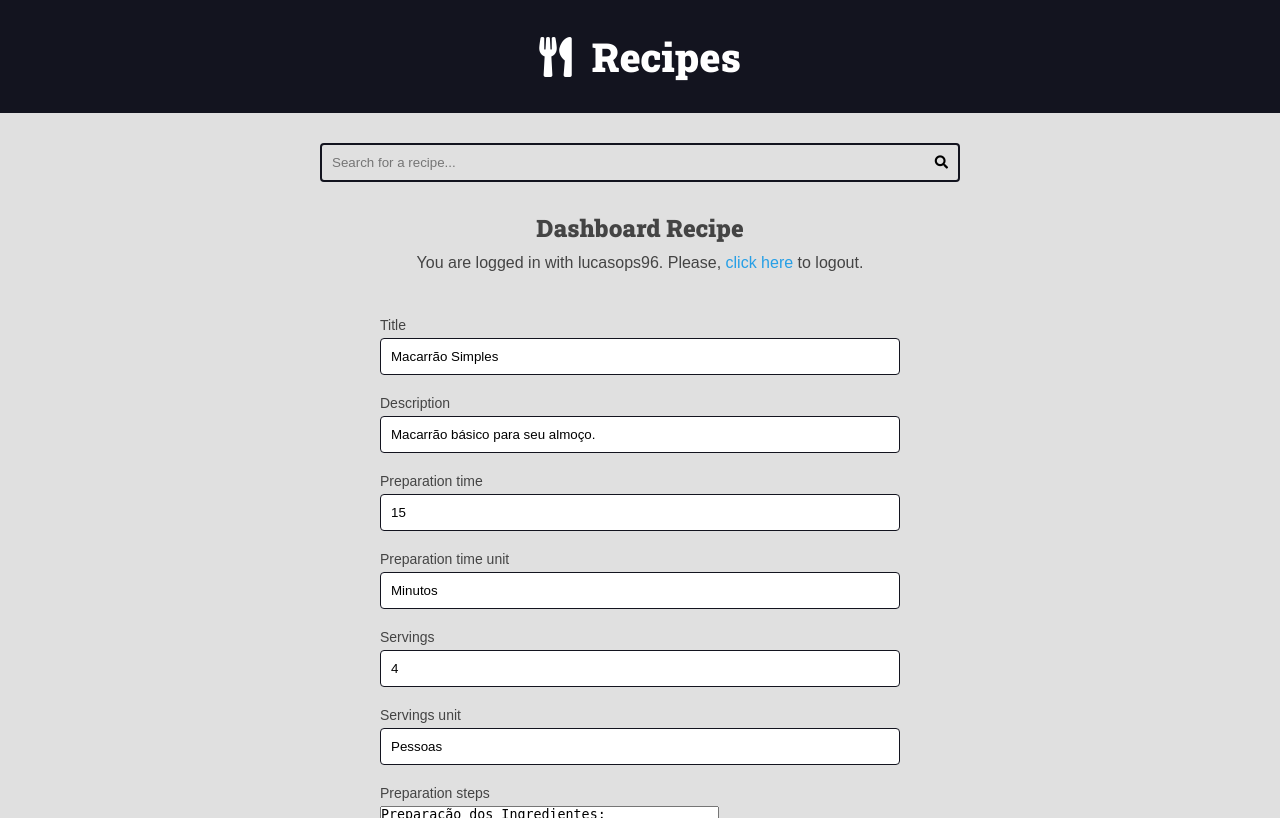
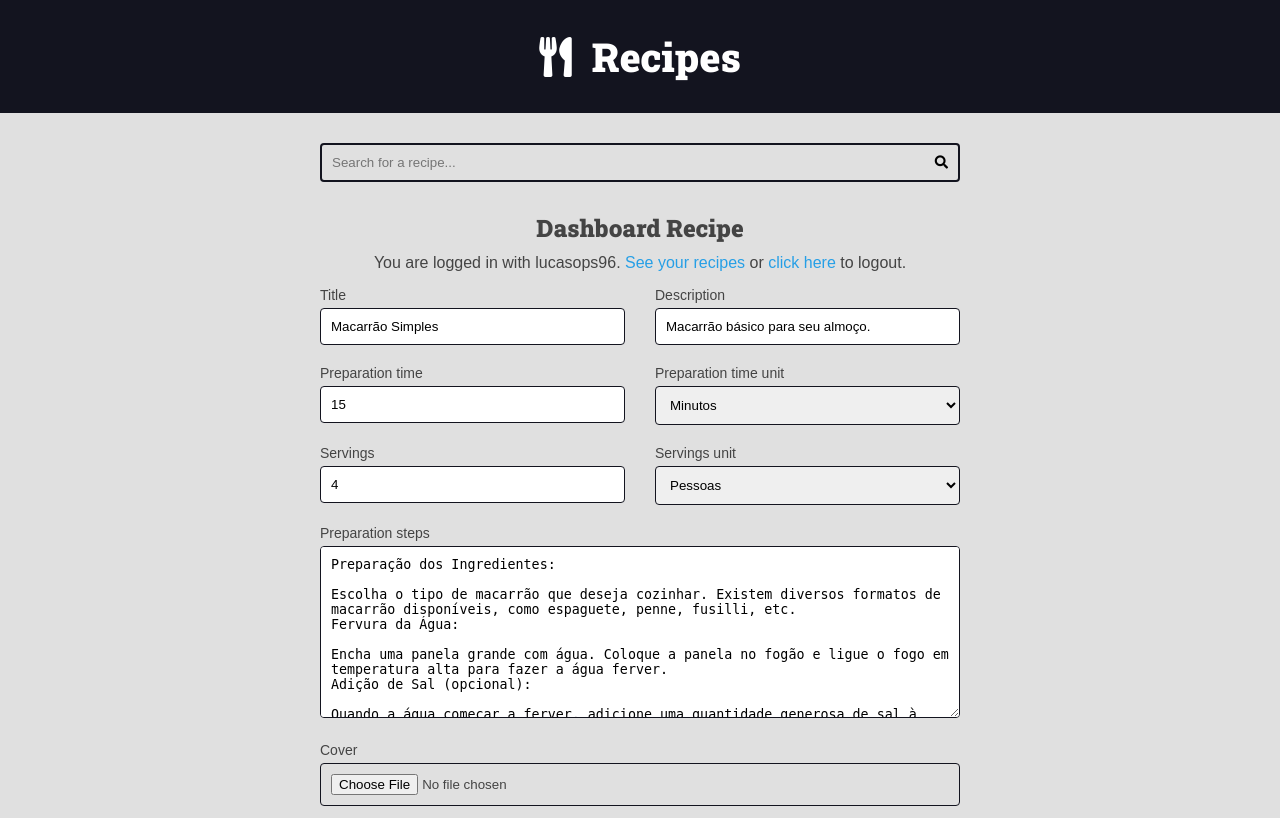
Before and after one commit to lucasops96/projeto1, a Django app: page /authors/dashboard/recipe/3/edit in a window 1280 px wide. Shown: the top 818 px of the page. Run offline with Django 4.2, Linux system fonts and the light colour scheme; a user stored in the database is signed in; data comes from the database, SQL or seed files in the repository; both versions use the stored data as it was after the commit.

Commit message:
update recipe_form and add cover recipe edit

```diff
--- a/authors/forms/recipe_form.py
+++ b/authors/forms/recipe_form.py
@@ -1,9 +1,16 @@
 from django import forms
 
 from recipes.models import Recipe
+from utils.django_forms import add_attr
 
 
 class AuthorRecipeForm(forms.ModelForm):
+    def __init__(self,*args,**kwargs):
+        super().__init__(*args,**kwargs)
+
+        add_attr(self.fields.get('preparation_steps'),'class','span-2')
+        add_attr(self.fields.get('cover'),'class','span-2')
+
     class Meta:
         model = Recipe
         fields = [
@@ -16,3 +23,24 @@ class AuthorRecipeForm(forms.ModelForm):
             'preparation_steps',
             'cover',
         ]
+
+        widgets = {
+            'cover':forms.FileInput(
+                attrs={
+                    'class':'span-2'
+                }
+            ),
+            'servings_unit': forms.Select(
+                choices=(
+                    ('Porções','Porções'),
+                    ('Pedaços','Pedaços'),
+                    ('Pessoas','Pessoas'),
+                )
+            ),
+            'preparation_time_unit': forms.Select(
+                choices=(
+                    ('Minutos','Minutos'),
+                    ('Horas','Horas'),
+                )
+            ),
+        }
--- a/authors/templates/authors/pages/dashboard_recipe.html
+++ b/authors/templates/authors/pages/dashboard_recipe.html
@@ -9,7 +9,7 @@
     {% include 'global/partials/message.html' %}
     {% include 'authors/partials/login_message.html' %}
 
-    <div class="authors-dashboard-container">
+    <div class="left">
         {% include 'global/partials/form.html' %}
     </div>
 </div>
--- a/authors/templates/authors/partials/login_message.html
+++ b/authors/templates/authors/partials/login_message.html
@@ -2,7 +2,7 @@
     <div class="login-message">
         You are logged in with
         {{ request.user.username }}.
-        Please,
+        <a href="{% url "authors:dashboard" %}">See your recipes</a> or
         <form class="inline-form" action="{% url 'authors:logout' %}" method='POST'>
             {% csrf_token %}
             <input type="hidden" name="username" value="{{ request.user.username }}">
--- a/base_static/global/css/styles.css
+++ b/base_static/global/css/styles.css
@@ -67,6 +67,15 @@ h4,
 h5,
 h6 {
     font-family: var(--font-headings);
+}
+
+img {
+    max-width: 100%;
+}
+
+a{
+    color:var(--color-primary);
+    text-decoration: none;
 }
 
 /* header */
@@ -352,7 +361,10 @@ h6 {
     color: var(--color-error-dark);
 }
 
-.form-content input{
+.form-content input,
+.form-content textarea,
+.form-content select
+{
     width: 100%;
     padding: 1rem;
     border-radius: .4rem;
@@ -375,6 +387,10 @@ h6 {
 .inline-form{
     display: inline;
 
+}
+
+.span-2{
+    grid-column: span 2;
 }
 
 .plaintext-button{
@@ -461,6 +477,10 @@ color: var(--color-debug-dark);
     text-align:center;
 }
 
+.left{
+    text-align:left;
+}
+
 .m-x{
     margin: 0 var(--spacing-gutter-medium);
 }
--- a/base_templates/global/partials/form.html
+++ b/base_templates/global/partials/form.html
@@ -4,7 +4,7 @@
 
         <div class="form-content form-content-grid">
             {% for field in form %}
-            <div class="form-group">
+            <div class="form-group {{ field.field.widget.attrs.class }}">
                 <label for="{{ field.id_for_label }}">{{field.label}}</label>
                 {{field}}
 
@@ -14,6 +14,13 @@
 
                 {{ field.errors }}
             </div>
+
+            {% if field.name == 'cover' and field.value.url %}
+                <div class="span-2">
+                    <img src="{{ field.value.url }}" alt="Capa para  {{recipe.title}}">
+                </div>
+            {% endif %}
+
             {% endfor %}
         </div>
 
```
Also changed, not shown: db.sqlite3.
